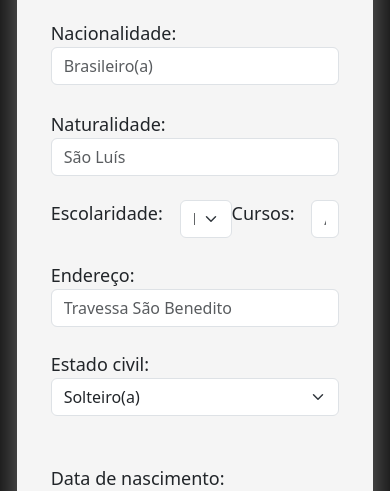
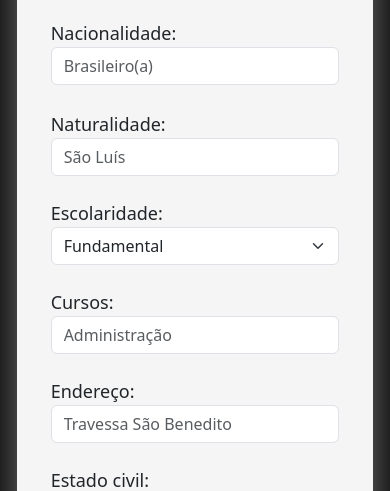
Before and after one commit to Wilson-Pedro/sindicato-sintracema, a PHP site: page /cadastro-de-filiado.php in a window 390 px wide. Shown: the part 566-1057 px from the top of the page. Run offline with PHP 8.4, Linux system fonts and the light colour scheme.

Commit message:
ajeitando o css de alguns campos do formulário

```diff
--- a/cadastro-de-filiado.php
+++ b/cadastro-de-filiado.php
@@ -166,7 +166,6 @@ if(isset($_POST['cadastrar'])) {
         <input class="form-control" type="text" name="naturalidade" id="naturalidade" placeholder="São Luís" required aria-label="default input example">
         </div>
         <br>
-        <div class="formacao-box">
         <label>Escolaridade:</label>
 
             <select name="escolaridade" class="form-select">
@@ -174,9 +173,9 @@ if(isset($_POST['cadastrar'])) {
               <option value="medio">Medio</option>
               <option value="superior">Superior</option>
             </select>
+            <br>
         <label>Cursos:</label>
           <input class="form-control" type="text" name="curso" placeholder="Administração" required aria-label="default input example">
-          </div>
           <br>
         <label>Endereço:</label>
           <input class="form-control" type="text" name="endereco" placeholder="Travessa São Benedito" required aria-label="default input example">
--- a/css/cad-filiado.css
+++ b/css/cad-filiado.css
@@ -74,13 +74,6 @@ label
     flex-direction: row;
 
 }
-.formacao-box
-{
-
-    display: flex;
-    flex-direction: row;
-
-}
 
 @media screen and (max-width: 768px)
 {
@@ -114,13 +107,6 @@ label
         flex-direction: column;
 
     }
-    .fomacao-form
-    {
-
-        display: flex;
-        flex-direction: column;
-
-    }
     .est-civel-nasc-box
     {
 
```
